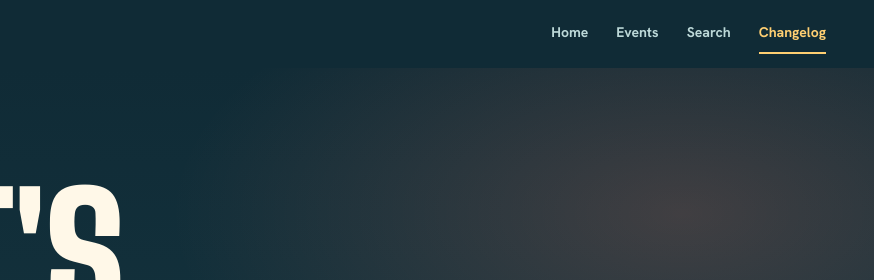
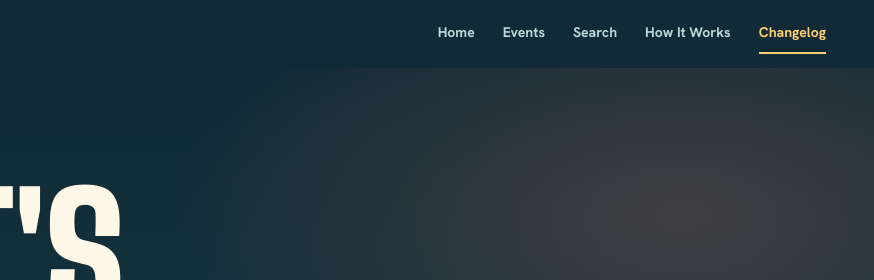
Before and after one commit to justinliles/dfw-after-dark, a plain HTML site: page changelog.html in a window 1280 px wide. Shown: the top 280 px of the page, 406-1280 px from the left. Drawn offline with Linux system fonts and the light colour scheme.

Commit message:
Add How It Works to navigation and footer

```diff
--- a/changelog.html
+++ b/changelog.html
@@ -19,7 +19,7 @@
     <svg class="brandmark" viewBox="0 0 32 32" aria-hidden="true"><g stroke="currentColor" stroke-width="3.2" stroke-linecap="round"><line x1="16" y1="16" x2="16" y2="5"/><line x1="16" y1="16" x2="25.5" y2="21.5"/><line x1="16" y1="16" x2="6.5" y2="21.5"/><line x1="16" y1="16" x2="16" y2="27"/><line x1="16" y1="16" x2="25.5" y2="10.5"/><line x1="16" y1="16" x2="6.5" y2="10.5"/></g></svg>
     <span class="neon">Out &amp; About DFW</span>
   </a>
-  <nav class="site-nav" aria-label="Site navigation"><a href="/">Home</a><a href="/events.html">Events</a><a href="/search.html">Search</a><a href="/changelog.html" aria-current="page">Changelog</a></nav>
+  <nav class="site-nav" aria-label="Site navigation"><a href="/">Home</a><a href="/events.html">Events</a><a href="/search.html">Search</a><a href="/how-it-works.html">How It Works</a><a href="/changelog.html" aria-current="page">Changelog</a></nav>
 </header>
 <main id="updates">
   <section class="change-hero">
@@ -52,7 +52,7 @@
 <footer class="foot"><div class="wrap credit-footer">
   <div><a class="neon small" href="/">Out &amp; About DFW</a><p>Less scrolling. More living.</p></div>
   <div class="credit-links">
-    <a href="/events.html">Events</a> · <a href="/search.html">Search</a> · <a href="/changelog.html" aria-current="page">Changelog</a>
+    <a href="/events.html">Events</a> · <a href="/search.html">Search</a> · <a href="/how-it-works.html">How It Works</a> · <a href="/changelog.html" aria-current="page">Changelog</a>
     <p>Made by <a href="https://midnightmeta.dev/" target="_blank" rel="noopener noreferrer">Midnight Meta</a> with Vibe Coding Engineers <a href="https://justinliles.com/" target="_blank" rel="noopener noreferrer">Justin Liles</a> and <a href="https://nayrasalamanca.com/" target="_blank" rel="noopener noreferrer">Nayra Salamanca</a>.</p>
   </div>
 </div></footer>
```
